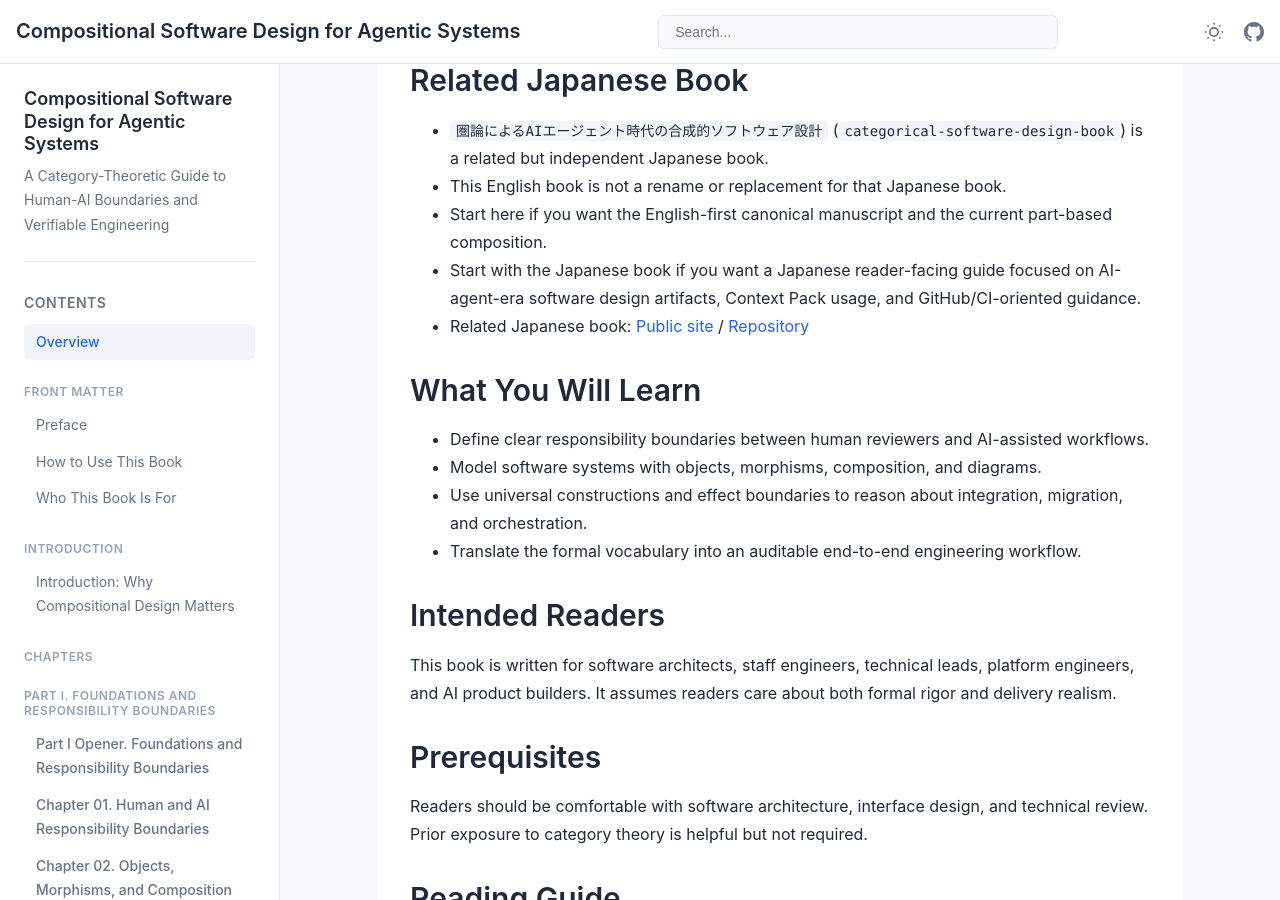
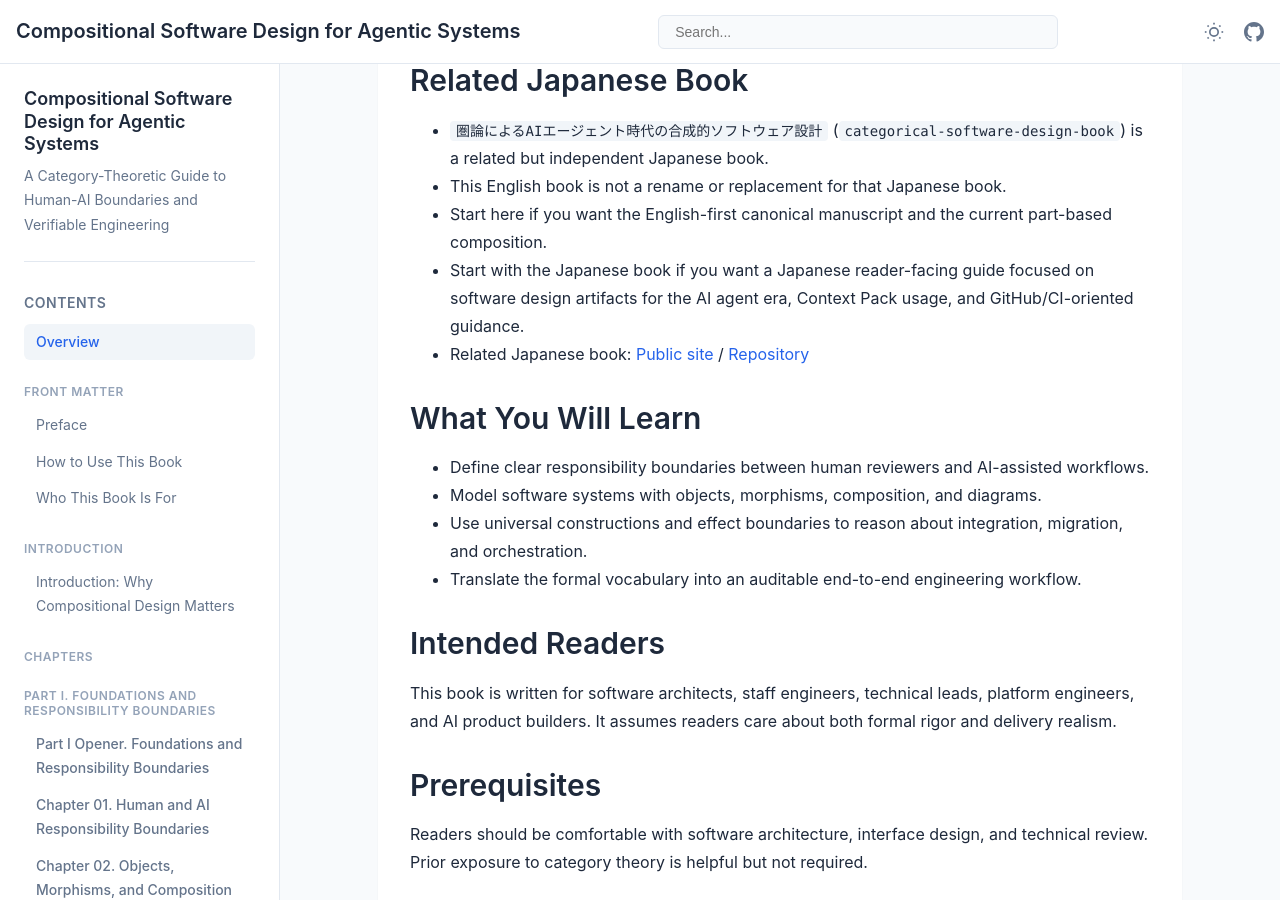
Before and after one commit to itdojp/composable-software-design-book, a Jekyll site: the page built from index.md, in a window 1280 px wide and 900 px high, scrolled down 336 px. Built offline with Jekyll 4.4.1, drawn with Linux system fonts in a browser that asks for light colours.

Commit message:
docs: align related-book wording with style guide

```diff
--- a/index.md
+++ b/index.md
@@ -18,7 +18,7 @@ A practical guide to designing AI-assisted software systems with composition, di
 - `圏論によるAIエージェント時代の合成的ソフトウェア設計` (`categorical-software-design-book`) is a related but independent Japanese book.
 - This English book is not a rename or replacement for that Japanese book.
 - Start here if you want the English-first canonical manuscript and the current part-based composition.
-- Start with the Japanese book if you want a Japanese reader-facing guide focused on AI-agent-era software design artifacts, Context Pack usage, and GitHub/CI-oriented guidance.
+- Start with the Japanese book if you want a Japanese reader-facing guide focused on software design artifacts for the AI agent era, Context Pack usage, and GitHub/CI-oriented guidance.
 - Related Japanese book: [Public site](https://itdojp.github.io/categorical-software-design-book/) / [Repository](https://github.com/itdojp/categorical-software-design-book)
 
 ## What You Will Learn
```
Also changed, not shown: README.md.
